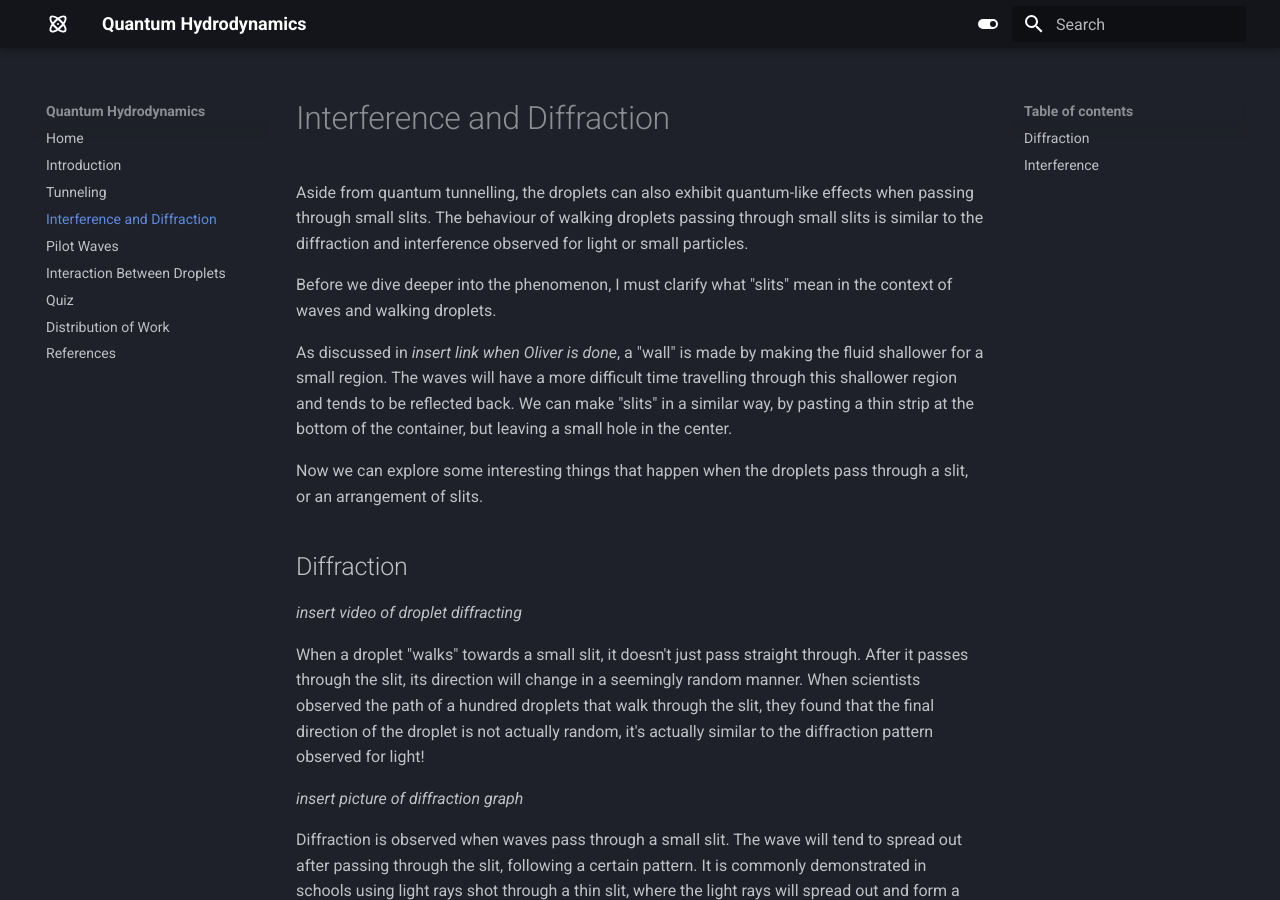
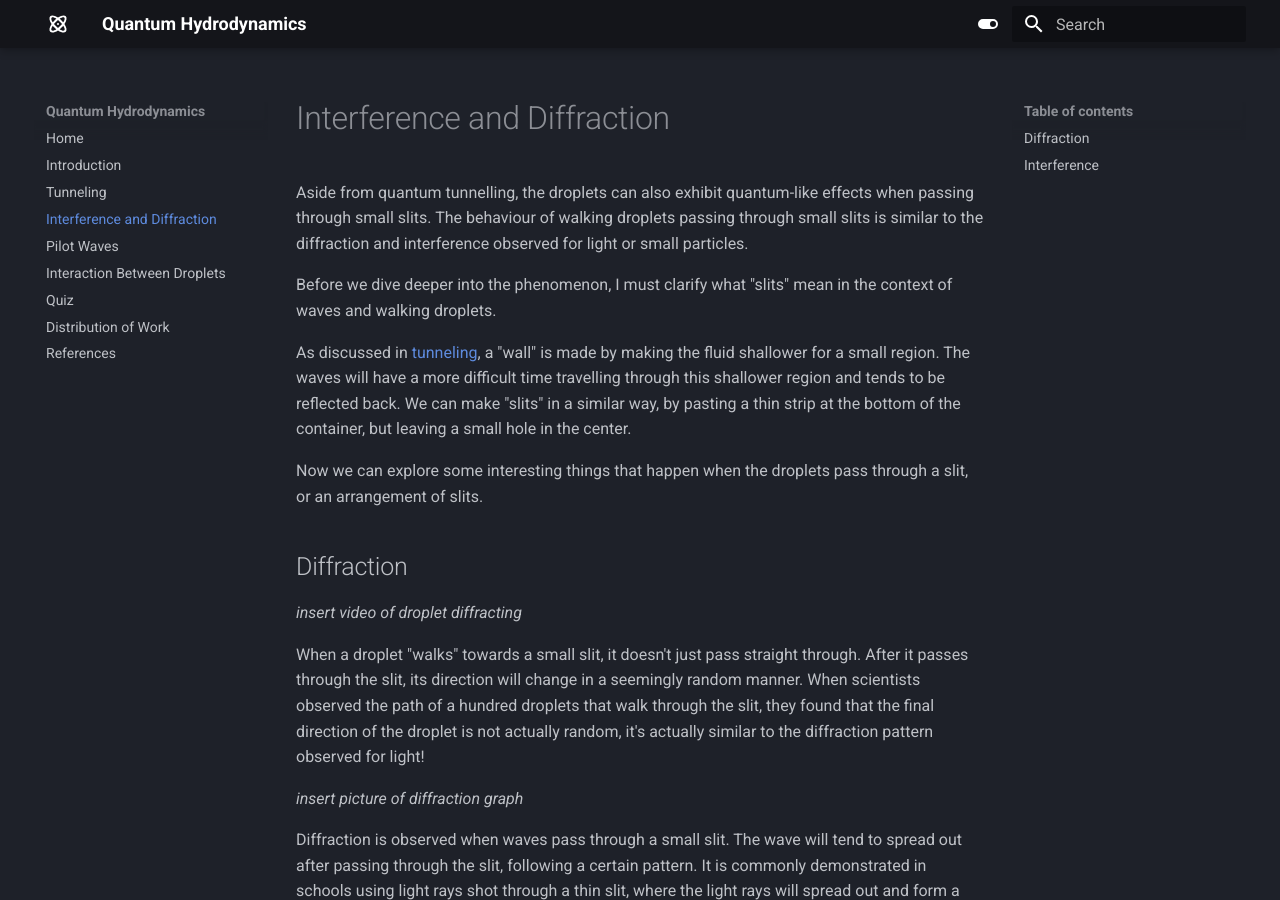
Before and after one commit to jedlimlx/Quantum-Hydrodynamics, an MkDocs documentation site: the page built from docs/double_slit.md, in a window 1280 px wide and 900 px high. Built offline with MkDocs 1.6.1 and Material for MkDocs 9.7.7, drawn with Linux system fonts in a browser that asks for light colours.

Commit message:
link it up

```diff
--- a/docs/double_slit.md
+++ b/docs/double_slit.md
@@ -6,7 +6,7 @@ is similar to the diffraction and interference observed for light or small parti
 Before we dive deeper into the phenomenon, I must clarify what "slits" mean in the
 context of waves and walking droplets.
 
-As discussed in *insert link when Oliver is done*, a "wall" is made by making
+As discussed in [tunneling](tunneling.md), a "wall" is made by making
 the fluid shallower for a small region. The waves will have a more difficult time travelling
 through this shallower region and tends to be reflected back. We can make "slits" in a
 similar way, by pasting a thin strip at the bottom of the container, but leaving a small
```
